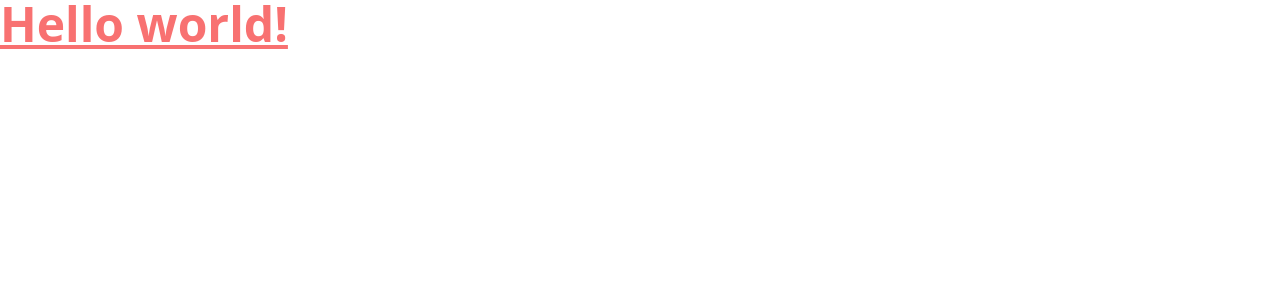
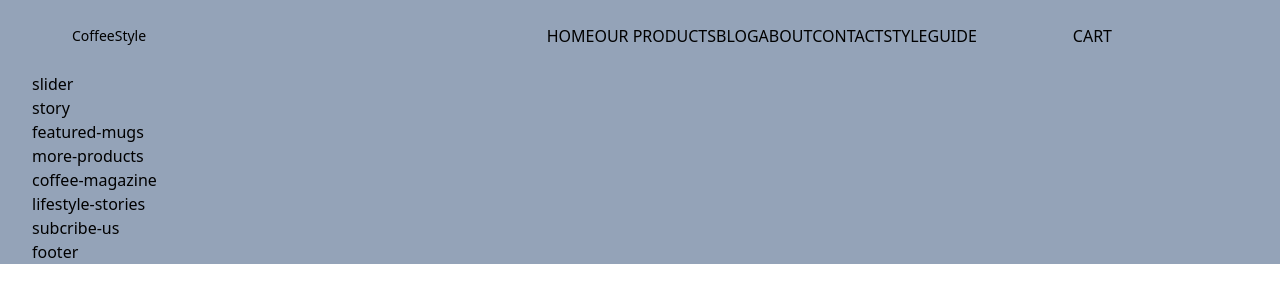
Before and after one commit to duongyeuhien0103/tailwind-css, a website: page src/index.html in a window 1280 px wide. Drawn offline with Linux system fonts and the light colour scheme.

Commit message:
update header

```diff
--- a/src/index.html
+++ b/src/index.html
@@ -10,9 +10,70 @@
 </head>
 
 <body>
-    <h1 class="text-5xl font-bold underline text-red-400">
-        Hello world!
-    </h1>
+    <div id="root">
+        <div class="content-wrapper max-w-screen-2xl text-base mx-auto px-8 bg-slate-400">
+            <header class="mx-10 py-6">
+                <nav class="flex flex-row justify-between items-center">
+                    <div class="logo text-sm basis-1/3">
+                        <a href="#">CoffeeStyle</a>
+                    </div>
+                    <ul class="flex flex-row">
+                        <li class="">
+                            <a href="#" class="">HOME</a>
+                        </li>
+                        <li class="">
+                            <a href="#">OUR PRODUCTS</a>
+                        </li>
+                        <li class="">
+                            <a href="#">BLOG</a>
+                        </li>
+                        <li class="">
+                            <a href="#">ABOUT</a>
+                        </li>
+                        <li class="">
+                            <a href="#">CONTACT</a>
+                        </li>
+                        <li>
+                            <a href="#">STYLEGUIDE</a>
+                        </li>
+                    </ul>
+                    <div class="cart">
+                        <a href="#">CART</a>
+                    </div>
+                    <div class="menu">
+
+                    </div>
+                </nav>
+            </header>
+
+            <main>
+                <div class="slider">
+                    slider
+                </div>
+                <div class="story">
+                    story
+                </div>
+                <div class="featured-mugs">
+                    featured-mugs
+                </div>
+                <div class="more-products">
+                    more-products
+                </div>
+                <div class="coffee-magazine">
+                    coffee-magazine
+                </div>
+                <div class="lifestyle-stories">
+                    lifestyle-stories
+                </div>
+                <div class="subcribe-us">
+                    subcribe-us
+                </div>
+                <div class="footer">
+                    footer
+                </div>
+            </main>
+        </div>
+    </div>
 </body>
 
 </html>
```
Also changed, not shown: dist/output.css.
